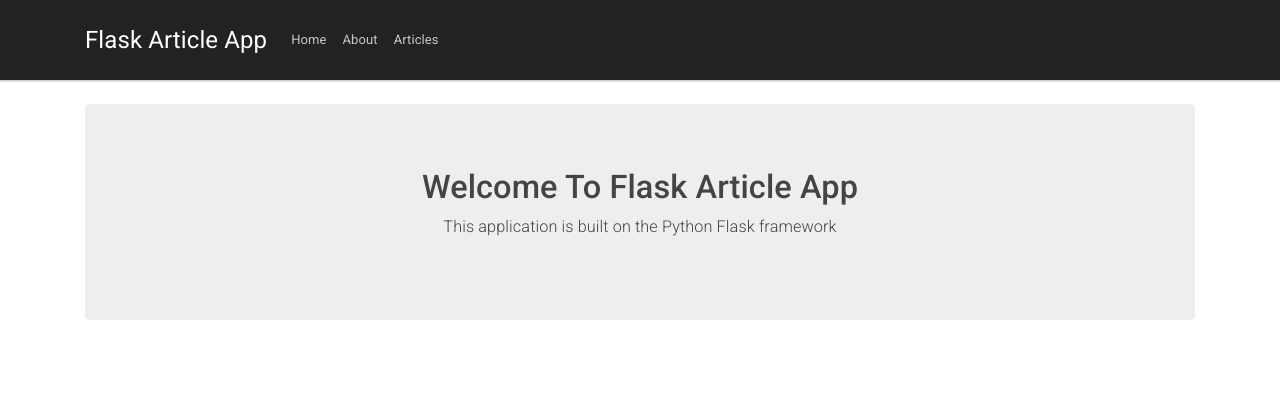
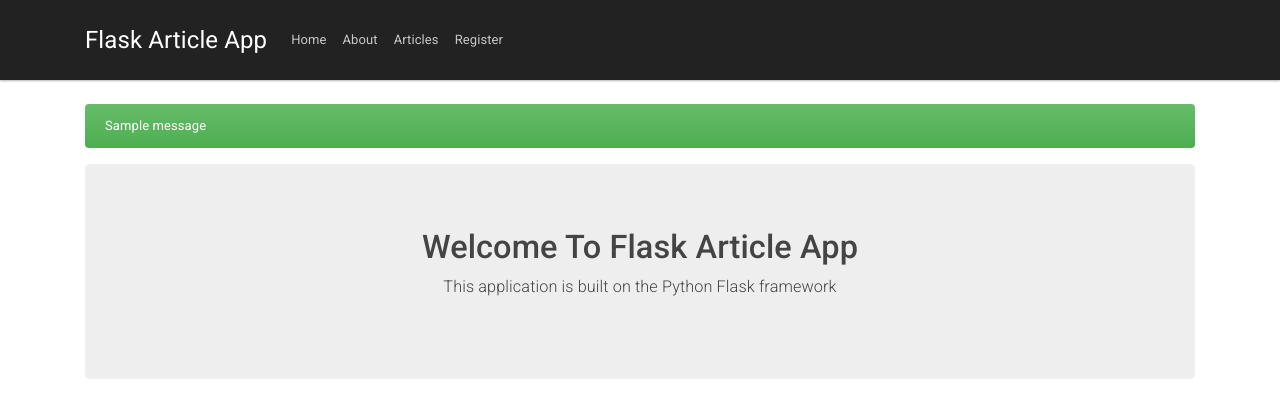
Before and after one commit to Belchenkov/flask-article-app, a Flask app: page / in a window 1280 px wide. Shown: the top 418 px of the page. Run offline with Flask 2, Linux system fonts and the light colour scheme; one stand-in notice (Sample message) is shown; some libraries are stand-ins or nearby versions.

Commit message:
Flash Messages

```diff
--- a/app.py
+++ b/app.py
@@ -1,4 +1,4 @@
-from flask import Flask, render_template, redirect, request, url_for, session, logging
+from flask import Flask, flash, render_template, redirect, request, url_for, session, logging
 from data import Articles
 from flask_mysqldb import MySQL
 from wtforms import Form, StringField, TextAreaField, PasswordField, validators
@@ -57,7 +57,7 @@ def register():
         # Create cursor
         cur = mysql.connection.cursor()
 
-        cur.execute("INSER INTO users(name, email, username, password) VALUES (%s, %s, %s, %s)", (name, email, username, password))
+        cur.execute("INSERT INTO users(name, email, username, password) VALUES (%s, %s, %s, %s)", (name, email, username, password))
 
         # Commit to DB
         mysql.connection.commit()
@@ -73,4 +73,5 @@ def register():
 
 
 if __name__ == '__main__':
+    app.secret_key = 'secret123'
     app.run(debug=True)
--- /dev/null
+++ b/templates/includes/_messages.html
@@ -0,0 +1,15 @@
+{% with messages = get_flashed_messages(with_categories=true) %}
+  {% if messages %}
+    {% for category, message in messages %}
+      <div class="alert alert-{{ category }}">{{ message }}</div>
+    {% endfor %}
+  {% endif %}
+{% endwith %}
+
+{% if error %}
+  <div class="alert alert-danger">{{error}}</div>
+{% endif %}
+
+{% if msg %}
+  <div class="alert alert-success">{{msg}}</div>
+{% endif %}
--- a/templates/includes/_navbar.html
+++ b/templates/includes/_navbar.html
@@ -13,7 +13,7 @@
           <span class="navbar-toggler-icon"></span>
         </button>
         <div class="collapse navbar-collapse" id="navbarResponsive">
-            <ul class="navbar-nav">
+          <ul class="navbar-nav">
             <li class="nav-item">
               <a class="nav-link" href="/home">Home</a>
             </li>
@@ -24,6 +24,12 @@
               <a class="nav-link" href="/articles">Articles</a>
             </li>
           </ul>
+
+          <ul class="navbar-nav navbar-right">
+            <li class="nav-item">
+              <a class="nav-link" href="/register">Register</a>
+            </li>
+          </ul>
         </div>
       </div>
     </div>
--- a/templates/layout.html
+++ b/templates/layout.html
@@ -9,6 +9,7 @@
 <body>
     {% include 'includes/_navbar.html' %}
     <div class="container">
+        {% include 'includes/_messages.html' %}
         {% block body %}{% endblock %}
     </div>
     <script src="https://code.jquery.com/jquery-3.2.1.slim.min.js" integrity="sha384-KJ3o2DKtIkvYIK3UENzmM7KCkRr/rE9/Qpg6aAZGJwFDMVNA/GpGFF93hXpG5KkN" crossorigin="anonymous"></script>
```
